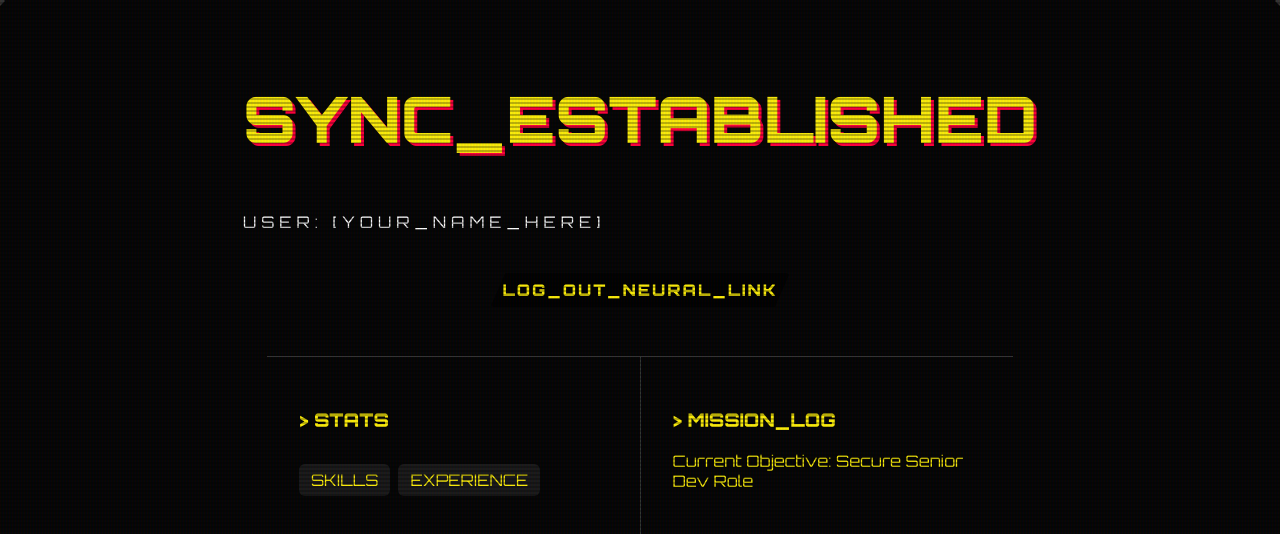
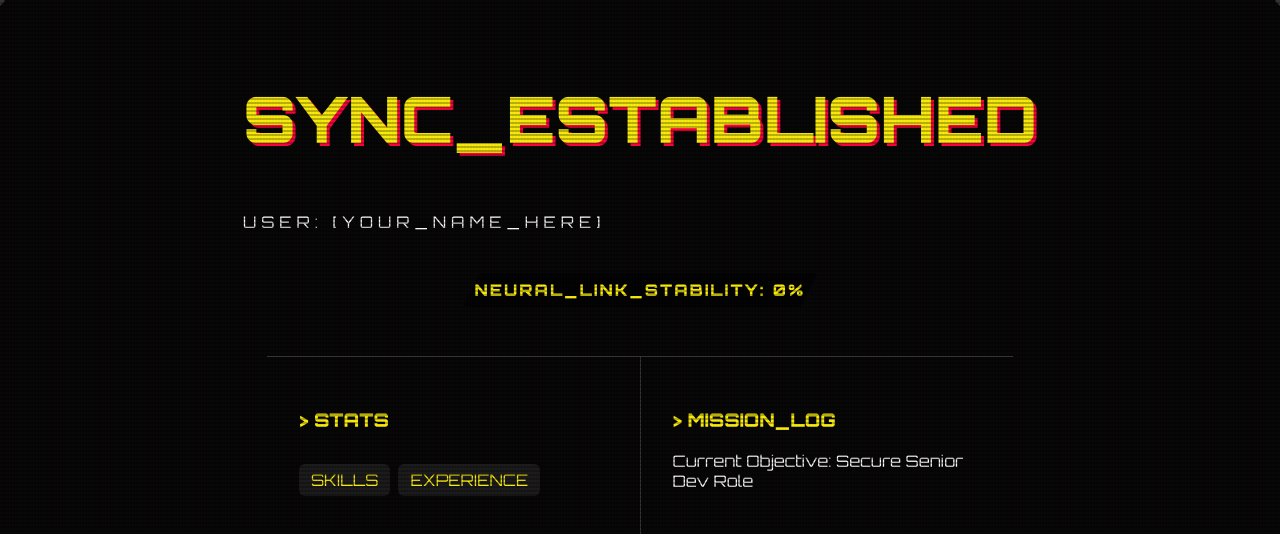
Before and after one commit to TheRisenUndead/CyberpunkCV, a React (Vite) app: page / in a window 1280 px wide. Shown: the top 534 px of the page. Built offline with nearby package versions, Linux system fonts and the light colour scheme.

Commit message:
fixed build error and added neural link counter

```diff
--- a/src/App.jsx
+++ b/src/App.jsx
@@ -9,7 +9,7 @@ function App() {
 
   return (
     <main id="center">
-  <div className="ticks"></div> {/* That top border line from your CSS */}
+      <div className="ticks"></div>
 
       <section className="hero">
         <h1 style={{ fontSize: '4rem', color: 'var(--accent)', textShadow: '3px 3px var(--accent-border)' }}>
@@ -18,21 +18,21 @@ function App() {
         <p style={{ color: 'white', letterSpacing: '5px' }}>USER: [YOUR_NAME_HERE]</p>
       </section>
 
-  <div className="counter">
-    LOG_OUT_NEURAL_LINK
+      <div className="counter" onClick={() => setCount((count) => count + 1)}>
+        NEURAL_LINK_STABILITY: {count}%
       </div>
 
       <div id="next-steps">
         <div id="docs">
-      <h3>> STATS</h3>
+          <h3>{">"} STATS</h3>
           <ul>
             <li><a href="#">SKILLS</a></li>
             <li><a href="#">EXPERIENCE</a></li>
           </ul>
         </div>
         <div>
-      <h3>> MISSION_LOG</h3>
-      <p>Current Objective: Secure Senior Dev Role</p>
+          <h3>{">"} MISSION_LOG</h3>
+          <p style={{ color: 'white' }}>Current Objective: Secure Senior Dev Role</p>
         </div>
       </div>
     </main>
```
Lines whose indentation alone changed are shown as unchanged.
